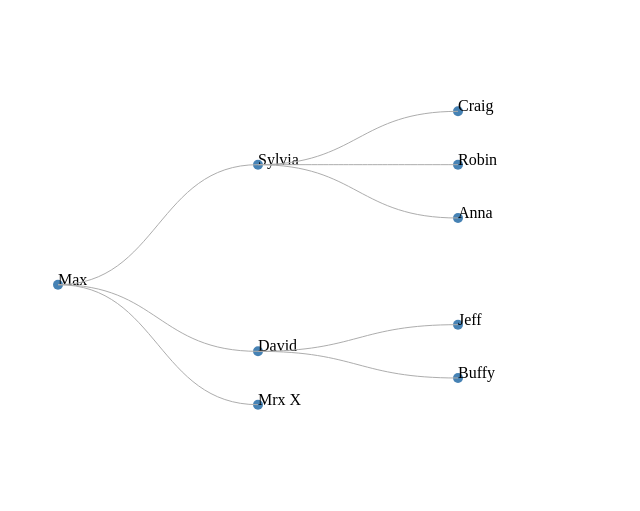
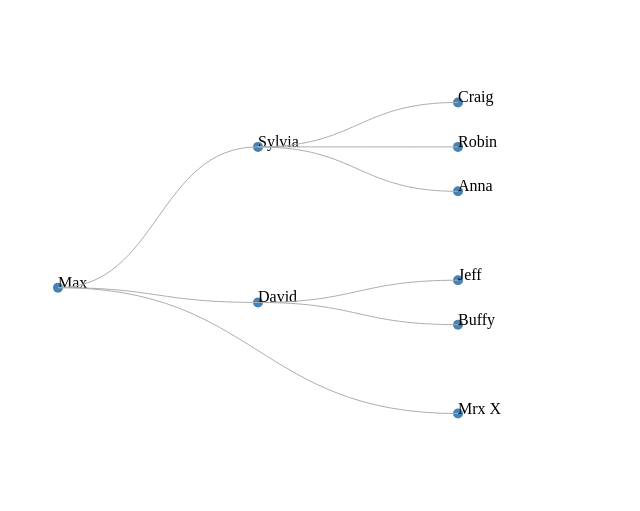
Before and after one commit to viseintellect/D3InfoGraphics, a plain HTML site: page index.html in a window 1280 px wide. Shown: the whole page, without its empty margins (0-640 px from the left). Drawn offline with nearby package versions, Linux system fonts and the light colour scheme.

Commit message:
initial cluster - depth not preserved

```diff
--- a/index.html
+++ b/index.html
@@ -15,5 +15,6 @@
 <!--<script src="js/donut.js"></script>-->
 <!--<script src="js/pie.js"></script>-->
 <!--<script src="js/diagonalcurve.js"></script>-->
-<script src="js/tree.js"></script>
+<!--<script src="js/tree.js"></script>-->
+<script src="js/cluster.js"></script>
 </html>
--- /dev/null
+++ b/js/cluster.js
@@ -0,0 +1,55 @@
+/**
+ * Created by prasadkochikarpai on 9/22/15.
+ */
+
+/**
+ * Created by prasadkochikarpai on 9/22/15.
+ */
+
+var canvas = d3.select("body")
+    .append("svg")
+    .attr("width", 500)
+    .attr("height", 500)
+    .append("g")
+    .attr("transform", "translate(50, 50)");
+
+var tree = d3.layout.cluster()
+    .size([400, 400]);
+
+d3.json("data/mydata.json", function(data){
+
+    var nodes = tree.nodes(data);
+    var links = tree.links(nodes);
+
+    var node = canvas.selectAll(".node")
+        .data(nodes)
+        .enter()
+        .append("g")
+        .attr("class", "node")
+        .attr("transform", function(d){
+            return "translate(" + d.y + "," + d.x + ")";
+        })
+
+    node.append("circle")
+        .attr("r", 5)
+        .attr("fill", "steelblue");
+
+    node.append("text")
+        .text(function(d){
+            return d.name;
+        });
+
+    var diagonal = d3.svg.diagonal()
+        .projection(function(d){
+            return [d.y, d.x];
+        });
+
+    canvas.selectAll(".link")
+        .data(links)
+        .enter()
+        .append("path")
+        .attr("class", "link")
+        .attr("fill", "none")
+        .attr("stroke", "#ADADAD")
+        .attr("d", diagonal);
+})
```
